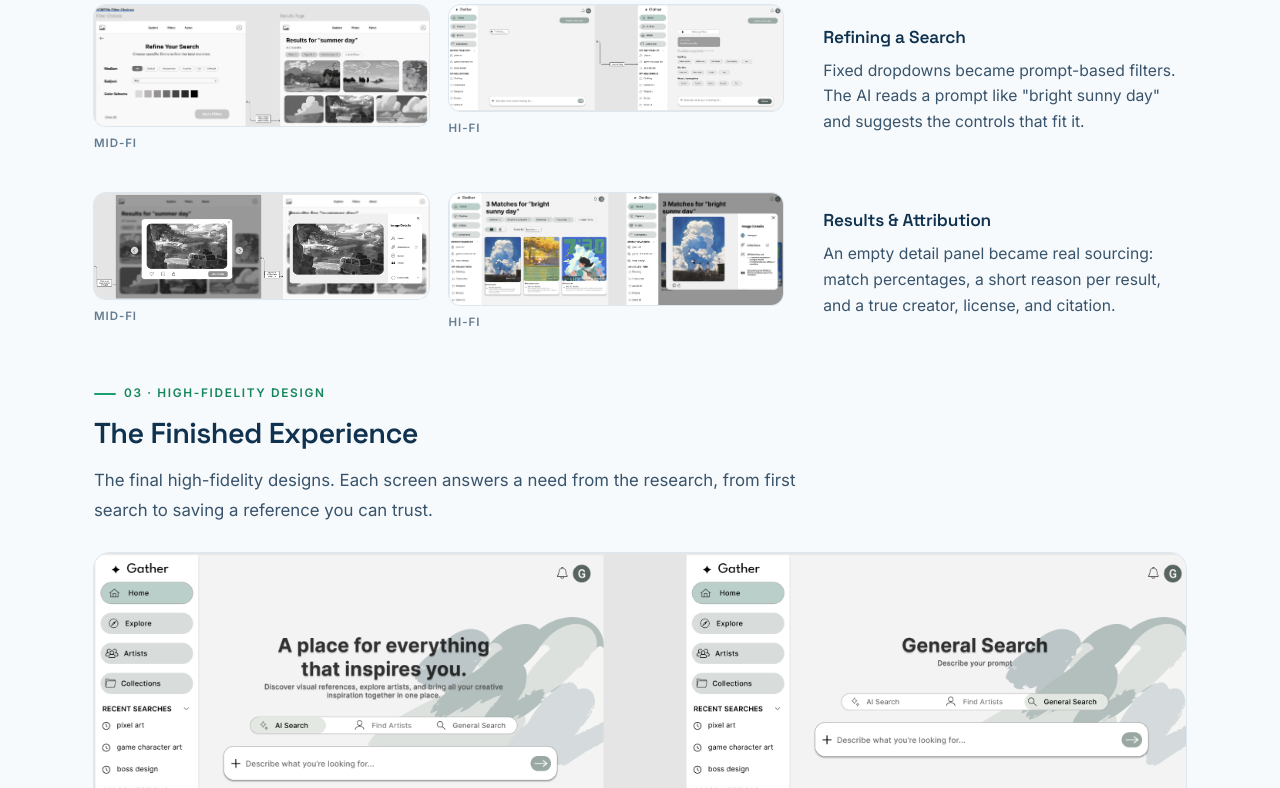
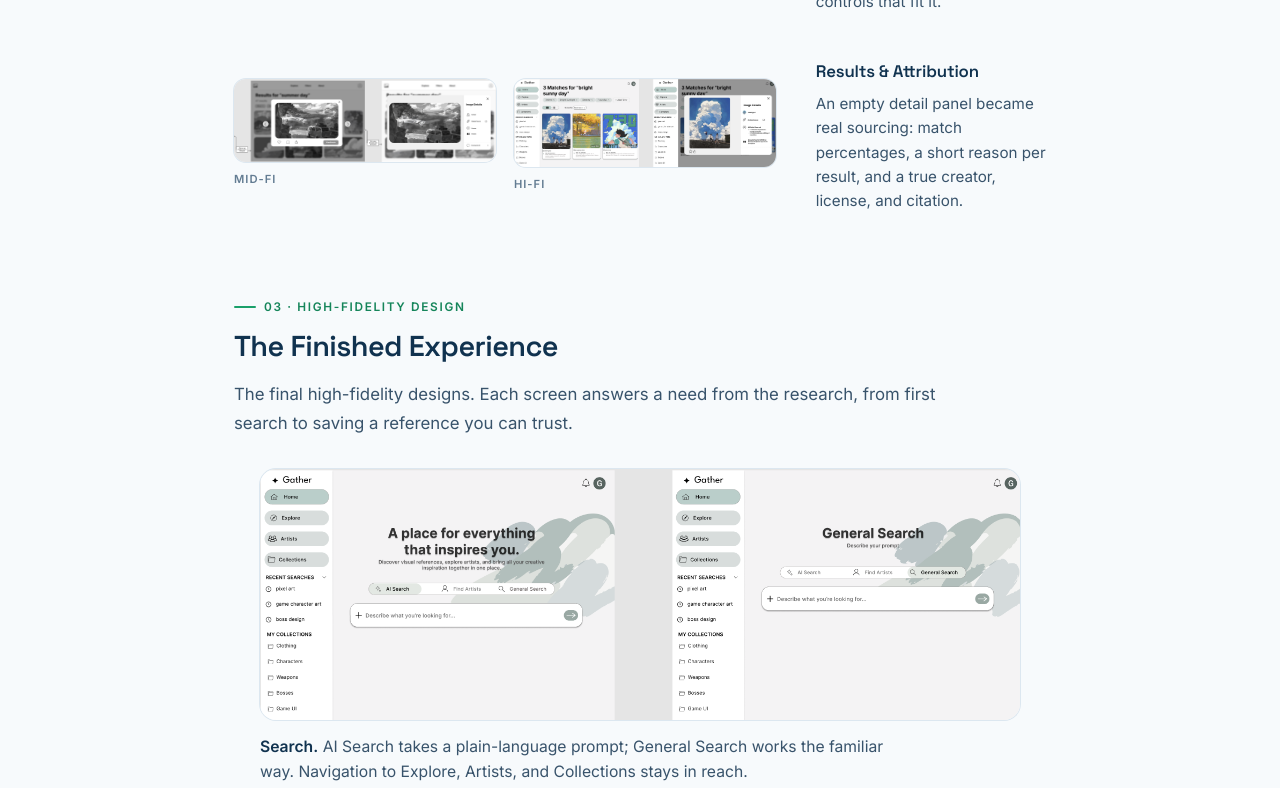
Before and after one commit to tmehta0202-debug/Tanisi-Portfolio, a plain HTML site: page projects/gather.html in a window 1280 px wide. Shown: the part 3952-4740 px from the top of the page. Drawn offline with Linux system fonts and the light colour scheme.

Commit message:
Update Gather homepage card and recompose the case study
Homepage card:
- Use the Gather Search Page screenshot as the thumbnail.
- Update dates to September-November 2026. Card dimensions/styling
  unchanged; no other cards touched.

Case study composition:
- Constrain images to a medium centered column (760px) inside a tighter
  860px Gather content measure, so screenshots no longer dominate as
  full-width giants and text/images share one aligned column.
- Vary the rhythm: medium single hi-fi features plus a side-by-side
  Explore + Collections duo, instead of a uniform column of large stacks.
- More generous section spacing (Gather-scoped) for balance.
- Evolution stays compact and clearly secondary to the hi-fi gallery.
- Consistent proportions, alignment, hairline framing, and Title Case
  typography throughout.
Only the Gather card and case study changed.

```diff
--- a/css/styles.css
+++ b/css/styles.css
@@ -1005,59 +1005,83 @@ a { color: inherit; text-decoration: none; }
    main focus with large screenshots. Minimal chrome.
    ============================================================ */
 
-/* Cover image under the pitch */
-.cs-cover { margin: 8px 0 40px; }
-.cs-cover img {
-  width: 100%; height: auto; display: block; border-radius: var(--r-md);
+/* ============================================================
+   Gather composition: medium, centered images and a varied
+   rhythm instead of a column of full-width giants. A shared
+   "plate" treatment keeps proportions, borders, and radius
+   consistent across cover, research, evolution, and hi-fi.
+   ============================================================ */
+:root { --cs-img: 760px; }   /* medium image column, narrower than the text wrap */
+
+/* Gather only: a tighter content column so text and medium images share
+   one aligned measure, plus more breathing room between chapters. */
+.detail--gather .wrap { max-width: 860px; }
+.detail--gather .cs-section { margin-top: 84px; }
+.detail--gather .cs-section:first-of-type { margin-top: 8px; }
+@media (max-width: 560px) { .detail--gather .cs-section { margin-top: 60px; } }
+
+.cs-plate {
+  display: block; width: 100%; height: auto; border-radius: var(--r-md);
   box-shadow: 0 0 0 1px var(--line);
 }
 
-/* ---- Evolution (secondary): balanced mid-fi | hi-fi pairs + short note ---- */
-.evo { margin-top: 24px; }
-.evo__row { margin-top: 40px; }
-.evo__row:first-child { margin-top: 28px; }
+/* Cover: medium, centered, not a full-bleed band */
+.cs-cover { margin: 8px auto 44px; max-width: var(--cs-img); }
+.cs-cover img { width: 100%; height: auto; display: block; border-radius: var(--r-md); box-shadow: 0 0 0 1px var(--line); }
 
-.evo__pair {
-  display: grid; grid-template-columns: 1fr 1fr; gap: 20px; align-items: start;
-}
-@media (max-width: 560px) { .evo__pair { grid-template-columns: 1fr; gap: 24px; } }
+/* Research figures: contained to the medium column and centered */
+.cs-section .cs-figure { max-width: var(--cs-img); margin-left: auto; margin-right: auto; }
+
+/* ---- Evolution (secondary): compact mid-fi | hi-fi pairs + short note ---- */
+.evo { margin-top: 26px; }
+.evo__row { margin-top: 44px; }
+.evo__row:first-child { margin-top: 30px; }
+
+.evo__pair { display: grid; grid-template-columns: 1fr 1fr; gap: 18px; align-items: start; }
+@media (max-width: 560px) { .evo__pair { grid-template-columns: 1fr; gap: 22px; } }
 .evo__shot { margin: 0; }
 .evo__shot img {
   width: 100%; height: auto; display: block; border-radius: 12px;
   box-shadow: 0 0 0 1px var(--line);
 }
 .evo__shot figcaption {
-  margin-top: 8px; font-family: var(--font-ui); font-size: .72rem; font-weight: 600;
-  letter-spacing: .08em; text-transform: uppercase; color: var(--ink-3);
+  margin-top: 8px; font-family: var(--font-ui); font-size: .7rem; font-weight: 600;
+  letter-spacing: .09em; text-transform: uppercase; color: var(--ink-3);
 }
-
 .evo__note { margin-top: 16px; }
 .evo__title {
-  font-family: var(--font-disp); font-weight: 600; font-size: 1.08rem;
+  font-family: var(--font-disp); font-weight: 600; font-size: 1.05rem;
   color: var(--navy); letter-spacing: -.01em; margin-bottom: 6px;
 }
-.evo__note p {
-  font-size: .98rem; line-height: 1.65; color: var(--ink-2); max-width: 68ch;
-}
+.evo__note p { font-size: .95rem; line-height: 1.6; color: var(--ink-2); max-width: 60ch; }
 
-/* Side-by-side note on wider screens keeps each row compact */
+/* On wider screens: pair stays the focus, note sits compact to the side */
 @media (min-width: 880px) {
   .evo__row {
-    display: grid; grid-template-columns: minmax(0, 1.9fr) minmax(220px, 1fr);
+    display: grid; grid-template-columns: minmax(0, 2fr) minmax(200px, .85fr);
     column-gap: 40px; align-items: center;
   }
   .evo__note { margin-top: 0; }
 }
 
-/* ---- Hi-fi gallery (primary focus): large screenshots, caption under ---- */
-.hifi { margin: 0 0 64px; }
-.hifi:first-of-type { margin-top: 28px; }
+/* ---- Hi-fi gallery (primary focus): medium, centered, varied rhythm ---- */
+.hifi { margin: 0 auto 56px; max-width: var(--cs-img); }
+.hifi:first-of-type { margin-top: 30px; }
 .hifi img {
   width: 100%; height: auto; display: block; border-radius: var(--r-md);
   box-shadow: 0 0 0 1px var(--line);
 }
 .hifi figcaption {
-  margin-top: 16px; font-size: 1.02rem; line-height: 1.65; color: var(--ink-2);
-  max-width: 72ch;
+  margin-top: 14px; font-size: .98rem; line-height: 1.65; color: var(--ink-2);
+  max-width: 64ch;
 }
 .hifi figcaption strong { color: var(--navy); font-weight: 600; }
+
+/* Two squarer feature screens shown as a balanced side-by-side group */
+.hifi-duo {
+  display: grid; grid-template-columns: 1fr 1fr; gap: 28px;
+  max-width: var(--cs-img); margin: 0 auto 56px; align-items: start;
+}
+.hifi-duo .hifi { margin: 0; max-width: none; }
+.hifi-duo .hifi figcaption { font-size: .92rem; }
+@media (max-width: 640px) { .hifi-duo { grid-template-columns: 1fr; gap: 40px; } }
--- a/projects/gather.html
+++ b/projects/gather.html
@@ -27,7 +27,7 @@
     </div>
   </header>
 
-  <main id="main" class="detail">
+  <main id="main" class="detail detail--gather">
     <div class="wrap">
       <p class="detail__pitch">
         <strong>Gather</strong> is an AI-powered visual discovery concept that makes finding relevant
@@ -171,19 +171,20 @@
         </figure>
 
         <figure class="hifi">
-          <img src="../images/Gather-Explore_HIFI.png" alt="Gather Explore feed of visual references" loading="lazy" />
-          <figcaption><strong>Explore.</strong> A For You and New feed for wandering into inspiration before you know exactly what to search for.</figcaption>
-        </figure>
-
-        <figure class="hifi">
           <img src="../images/Gather-Artists_HIFI.png" alt="Gather Find Artists and Saved Artists views" loading="lazy" />
           <figcaption><strong>Artist discovery.</strong> Find creators, see their work together, and save the ones worth following back to.</figcaption>
         </figure>
 
-        <figure class="hifi">
-          <img src="../images/Gather-Collections_HIFI.png" alt="Gather Collections grid with item counts, a pin, and a menu" loading="lazy" />
-          <figcaption><strong>Collections.</strong> Save, name, delete, and pin boards so references stay organized and easy to return to.</figcaption>
-        </figure>
+        <div class="hifi-duo">
+          <figure class="hifi">
+            <img src="../images/Gather-Explore_HIFI.png" alt="Gather Explore feed of visual references" loading="lazy" />
+            <figcaption><strong>Explore.</strong> A For You and New feed for wandering into inspiration before you have a specific search in mind.</figcaption>
+          </figure>
+          <figure class="hifi">
+            <img src="../images/Gather-Collections_HIFI.png" alt="Gather Collections grid with item counts, a pin, and a menu" loading="lazy" />
+            <figcaption><strong>Collections.</strong> Save, name, delete, and pin boards so references stay organized and easy to return to.</figcaption>
+          </figure>
+        </div>
       </section>
 
       <div class="cs-outcome">
```
Also changed, not shown: index.html (+2 -2 lines).
